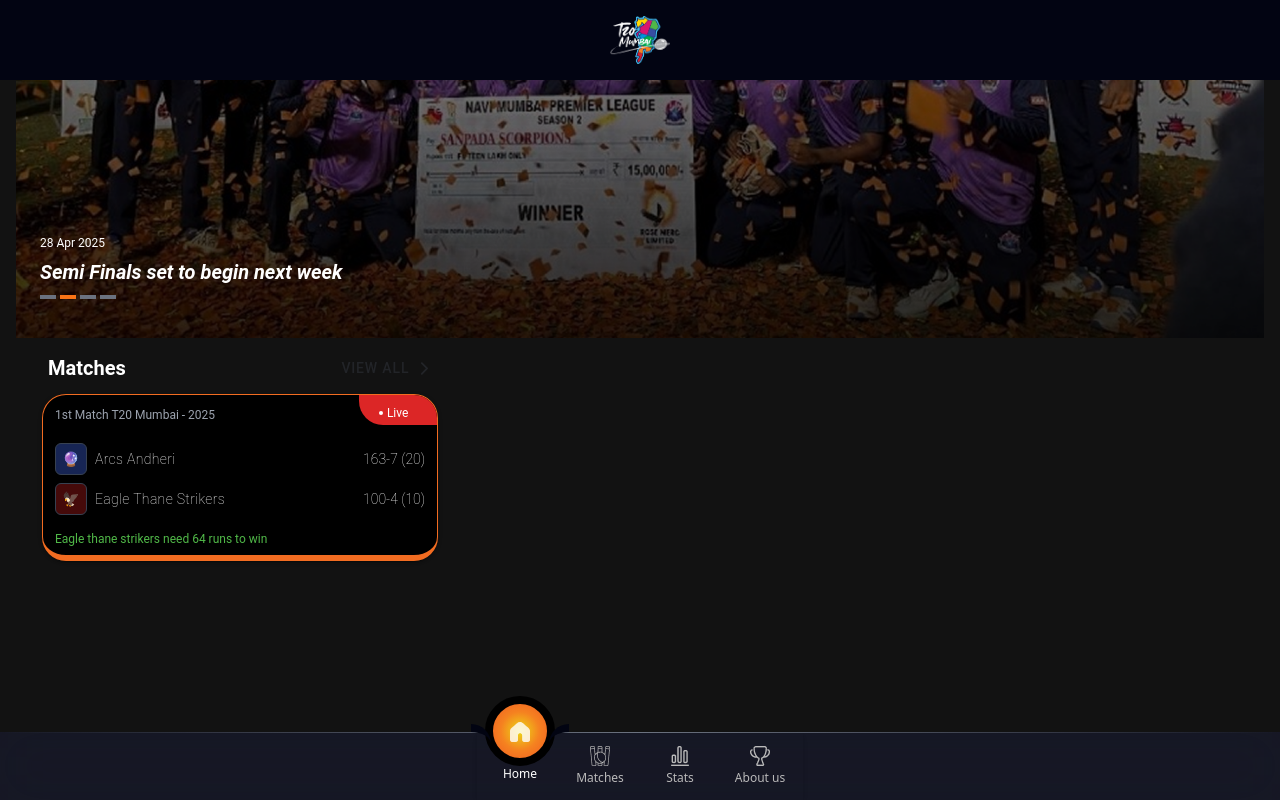
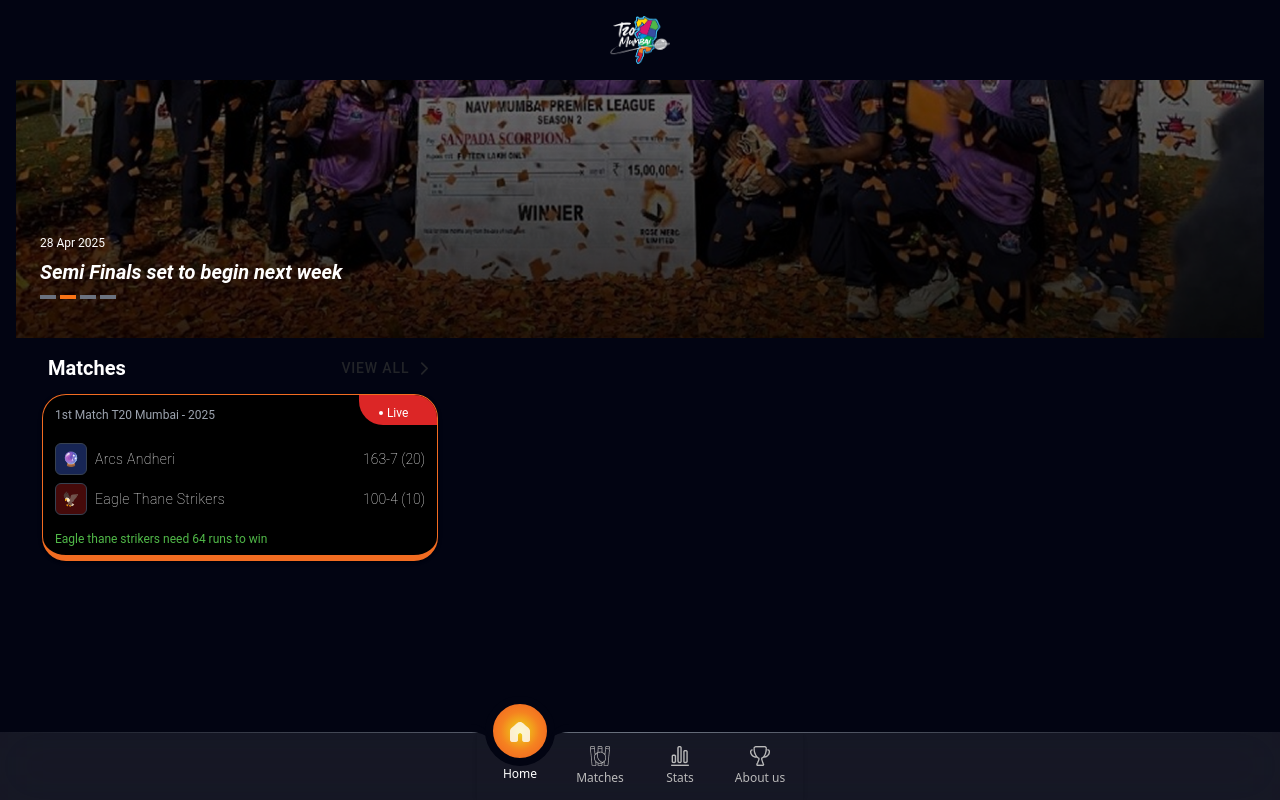
Before and after one commit to ken42-tech/MCA-App, a React (Vite) app: page /home in a window 1280 px wide. Built offline with nearby package versions, Linux system fonts and the light colour scheme.

Commit message:
`Update Footer component styles and AppLayout background color`

```diff
--- a/src/components/Layout/AppLayout/components/Footer.tsx
+++ b/src/components/Layout/AppLayout/components/Footer.tsx
@@ -42,7 +42,7 @@
         })}
 
         <div
-          className="absolute top-[-36px] w-[70px] h-[70px] bg-radial from-[#ECD815] via-[#F58220] to-[#F15A22] rounded-full border-[8px] border-[#000] transition-all duration-500"
+          className="absolute top-[-36px] w-[70px] h-[70px] bg-radial from-[#ECD815] via-[#F58220] to-[#F15A22] rounded-full border-[8px] border-[#020412] transition-all duration-500"
           style={{
             transform: `translateX(${
               navItems.findIndex((n) => location.pathname === n.path) * 80
--- a/src/components/Layout/AppLayout/index.tsx
+++ b/src/components/Layout/AppLayout/index.tsx
@@ -19,7 +19,9 @@
           <div className="flex flex-col h-[100dvh] relative">
             <Navbar />
             <IonContent className="flex-1 relative z-10">
-              <div className="relative z-20 h-full px-4">{children}</div>
+              <div className="relative z-20 h-full px-4 bg-[#020412]">
+                {children}
+              </div>
             </IonContent>
             <Footer navItems={navItems} />
           </div>
```
